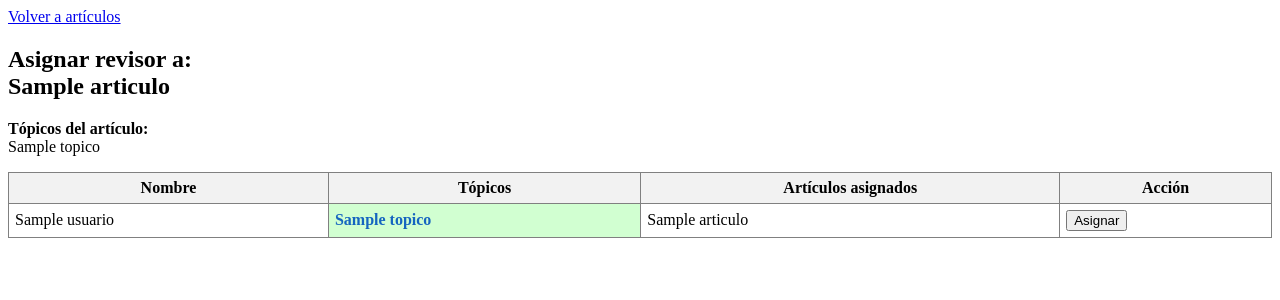
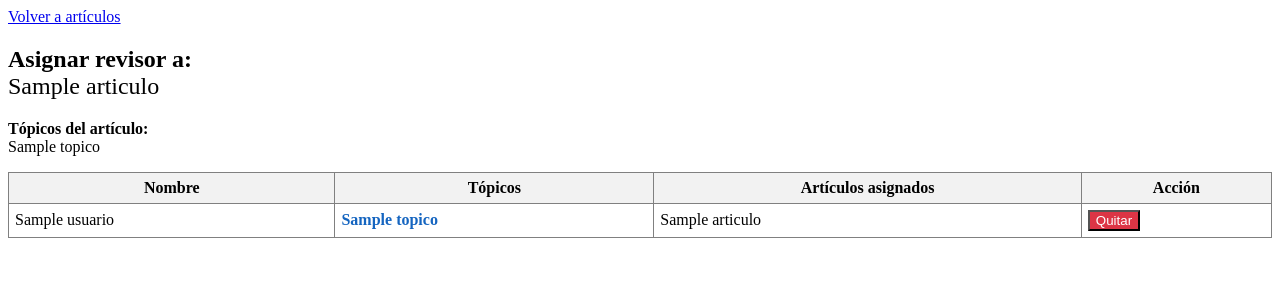
Before and after one commit to maximilianoprogr/tareabd, a PHP site: page /php/utilidades/asignar_revisor.php?id_articulo=1 in a window 1280 px wide. Shown: the top 300 px of the page. Run offline with PHP 8.4, Linux system fonts and the light colour scheme; tables that the repository leaves empty or names only in its code hold one stand-in row (values such as "Sample post").

Commit message:
semensito

```diff
--- a/css/estilos_articulos.css
+++ b/css/estilos_articulos.css
@@ -8,7 +8,6 @@
 }
 
 .coincide-topico-celda {
-    background-color: #d1ffd1 !important; /* verde claro */
 }
 
 .topico-coincidente {
--- a/php/asignar_articulos.php
+++ b/php/asignar_articulos.php
@@ -119,8 +119,10 @@ $revisores = $stmt_revisores->fetchAll();
         <th>Artículos asignados</th>
         <th>Acción</th>
     </tr>
-    <?php foreach ($revisores as $revisor): ?>
-    <tr>
+    <?php foreach ($revisores as $revisor):
+        $sin_articulos = empty($revisor['titulos_asignados']);
+    ?>
+    <tr<?php if ($sin_articulos) echo ' style="background:#ffe6e6;"'; ?>>
         <td><?= htmlspecialchars($revisor['nombre']) ?></td>
         <td><?= $revisor['topicos'] ? nl2br(htmlspecialchars(str_replace(', ', "\n", $revisor['topicos']))) : 'Sin tópicos'; ?></td>
         <td>
--- a/php/utilidades/asignar_revisor.php
+++ b/php/utilidades/asignar_revisor.php
@@ -23,9 +23,17 @@ if (!$articulo) {
     exit;
 }
 
-// Procesar asignación si se envió el formulario
+// Procesar quitar revisor si se envió el formulario
 $msg = '';
-if ($_SERVER['REQUEST_METHOD'] === 'POST' && isset($_POST['rut_revisor'])) {
+if ($_SERVER['REQUEST_METHOD'] === 'POST' && isset($_POST['rut_revisor']) && isset($_POST['quitar'])) {
+    $rut_revisor = $_POST['rut_revisor'];
+    $stmt = $pdo->prepare("DELETE FROM Articulo_Revisor WHERE id_articulo = ? AND rut_revisor = ?");
+    $stmt->execute([$id_articulo, $rut_revisor]);
+    $msg = "Revisor quitado correctamente.";
+}
+
+// Procesar asignación si se envió el formulario (y no es quitar)
+if ($_SERVER['REQUEST_METHOD'] === 'POST' && isset($_POST['rut_revisor']) && !isset($_POST['quitar'])) {
     $rut_revisor = $_POST['rut_revisor'];
     // Verificar si ya está asignado
     $stmt = $pdo->prepare("SELECT 1 FROM Articulo_Revisor WHERE id_articulo = ? AND rut_revisor = ?");
@@ -33,9 +41,30 @@ if ($_SERVER['REQUEST_METHOD'] === 'POST' && isset($_POST['rut_revisor'])) {
     if ($stmt->fetch()) {
         $msg = "El revisor ya está asignado a este artículo.";
     } else {
+        // Obtener tópicos del artículo y del revisor
+        $topicos_articulo = array_filter(array_map('trim', preg_split('/,\s*/', $articulo['topicos'] ?? '')));
+        $stmt = $pdo->prepare("SELECT GROUP_CONCAT(DISTINCT t.nombre SEPARATOR ', ') AS topicos
+                               FROM Revisor_Topico rt
+                               LEFT JOIN Topico t ON rt.id_topico = t.id_topico
+                               WHERE rt.rut_revisor = ?");
+        $stmt->execute([$rut_revisor]);
+        $row = $stmt->fetch();
+        $topicos_revisor = array_filter(array_map('trim', preg_split('/,\s*/', $row['topicos'] ?? '')));
+        $hay_coincidencia = false;
+        foreach ($topicos_revisor as $topico) {
+            if ($topico !== '' && in_array($topico, $topicos_articulo, true)) {
+                $hay_coincidencia = true;
+                break;
+            }
+        }
+        // Asignar revisor
         $stmt = $pdo->prepare("INSERT INTO Articulo_Revisor (id_articulo, rut_revisor) VALUES (?, ?)");
         $stmt->execute([$id_articulo, $rut_revisor]);
-        $msg = "Revisor asignado correctamente.";
+        if (!$hay_coincidencia) {
+            $msg = "Revisor asignado correctamente, pero este revisor NO tiene especialidad en el tópico del artículo.";
+        } else {
+            $msg = "Revisor asignado correctamente.";
+        }
     }
 }
 
@@ -58,6 +87,11 @@ ORDER BY u.nombre
 ";
 $stmt = $pdo->query($sql);
 $revisores = $stmt->fetchAll();
+
+// Obtener los revisores ya asignados a este artículo
+$stmt_asignados = $pdo->prepare("SELECT rut_revisor FROM Articulo_Revisor WHERE id_articulo = ?");
+$stmt_asignados->execute([$id_articulo]);
+$revisores_asignados = $stmt_asignados->fetchAll(PDO::FETCH_COLUMN);
 ?>
 <!DOCTYPE html>
 <html lang="es">
@@ -68,12 +102,12 @@ $revisores = $stmt->fetchAll();
 </head>
 <body>
 <a href="../asignar_articulos.php">Volver a artículos</a>
-<h2>Asignar revisor a: <br> <?= htmlspecialchars($articulo['titulo']) ?></h2>
+<h2>Asignar revisor a: <br> <span style="font-weight:normal;"><?= htmlspecialchars($articulo['titulo']) ?></span></h2>
 <p><strong>Tópicos del artículo:</strong><br>
 <?= $articulo['topicos'] ? nl2br(htmlspecialchars(str_replace(', ', "\n", $articulo['topicos']))) : 'Sin tópicos'; ?>
 </p>
 <?php if ($msg): ?>
-    <p style="color:green;"><?= htmlspecialchars($msg) ?></p>
+    <p style="color:<?= strpos($msg, 'NO tiene especialidad') !== false ? 'orange' : 'green' ?>;"><?= htmlspecialchars($msg) ?></p>
 <?php endif; ?>
 <table border="1" cellpadding="6" style="border-collapse:collapse;width:100%">
     <tr style="background:#f2f2f2">
@@ -83,11 +117,9 @@ $revisores = $stmt->fetchAll();
         <th>Acción</th>
     </tr>
     <?php
-    // Normaliza los tópicos del artículo
     $topicos_articulo = array_filter(array_map('trim', preg_split('/,\s*/', $articulo['topicos'] ?? '')));
 
     foreach ($revisores as $revisor):
-        // Normaliza los tópicos del revisor
         $topicos_revisor = array_filter(array_map('trim', preg_split('/,\s*/', $revisor['topicos'] ?? '')));
         $hay_coincidencia = false;
         foreach ($topicos_revisor as $topico) {
@@ -97,6 +129,7 @@ $revisores = $stmt->fetchAll();
             }
         }
         $clase_td = $hay_coincidencia ? 'coincide-topico-celda' : '';
+        $ya_asignado = in_array($revisor['rut'], $revisores_asignados);
     ?>
     <tr>
         <td><?= htmlspecialchars($revisor['nombre']) ?></td>
@@ -105,7 +138,6 @@ $revisores = $stmt->fetchAll();
             if ($topicos_revisor) {
                 foreach ($topicos_revisor as $topico) {
                     if ($topico !== '' && in_array($topico, $topicos_articulo, true)) {
-                        // Solo resalta el color y agrega subrayado, sin negrita
                         echo '<span class="topico-coincidente">' . htmlspecialchars($topico) . '</span><br>';
                     } elseif ($topico !== '') {
                         echo htmlspecialchars($topico) . '<br>';
@@ -126,10 +158,18 @@ $revisores = $stmt->fetchAll();
             ?>
         </td>
         <td>
-            <form method="post" style="margin:0;">
-                <input type="hidden" name="rut_revisor" value="<?= htmlspecialchars($revisor['rut']) ?>">
-                <button type="submit">Asignar</button>
-            </form>
+            <?php if ($ya_asignado): ?>
+                <form method="post" style="margin:0;">
+                    <input type="hidden" name="rut_revisor" value="<?= htmlspecialchars($revisor['rut']) ?>">
+                    <input type="hidden" name="quitar" value="1">
+                    <button type="submit" style="background:#dc3545;color:#fff;">Quitar</button>
+                </form>
+            <?php else: ?>
+                <form method="post" style="margin:0;">
+                    <input type="hidden" name="rut_revisor" value="<?= htmlspecialchars($revisor['rut']) ?>">
+                    <button type="submit">Asignar</button>
+                </form>
+            <?php endif; ?>
         </td>
     </tr>
     <?php endforeach; ?>
```
